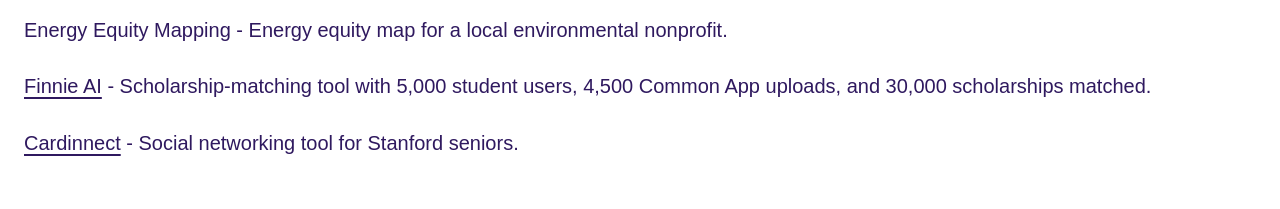
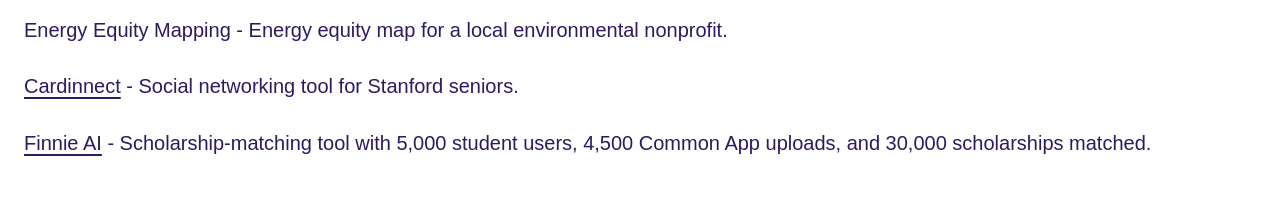
Before and after one commit to chloeahughes/personalweb, a Next.js app: page / in a window 1280 px wide. Shown: the part 661-870 px from the top of the page. Built offline with nearby package versions, Linux system fonts and the light colour scheme.

Commit message:
feat: reorder project entries in main page
Display Cardinnect first, followed by Finnie AI.

```diff
--- a/app/page.tsx
+++ b/app/page.tsx
@@ -56,6 +56,19 @@ export default function Home() {
 
                 <p>
                   <a
+                    href="https://cardinnect.com/"
+                    target="_blank"
+                    rel="noopener noreferrer"
+                    className="underline decoration-2 underline-offset-4 hover:opacity-80 transition-opacity"
+                    style={{ color: "#2F195F" }}
+                  >
+                    Cardinnect
+                  </a>{" "}
+                  - Social networking tool for Stanford seniors.
+                </p>
+
+                <p>
+                  <a
                     href="https://findmescholarships.com/"
                     target="_blank"
                     rel="noopener noreferrer"
@@ -65,19 +78,6 @@ export default function Home() {
                     Finnie AI
                   </a>{" "}
                   - Scholarship-matching tool with 5,000 student users, 4,500 Common App uploads, and 30,000 scholarships matched.
-                </p>
-
-                <p>
-                  <a
-                    href="https://cardinnect.com/"
-                    target="_blank"
-                    rel="noopener noreferrer"
-                    className="underline decoration-2 underline-offset-4 hover:opacity-80 transition-opacity"
-                    style={{ color: "#2F195F" }}
-                  >
-                    Cardinnect
-                  </a>{" "}
-                  - Social networking tool for Stanford seniors.
                 </p>
 
 
```
